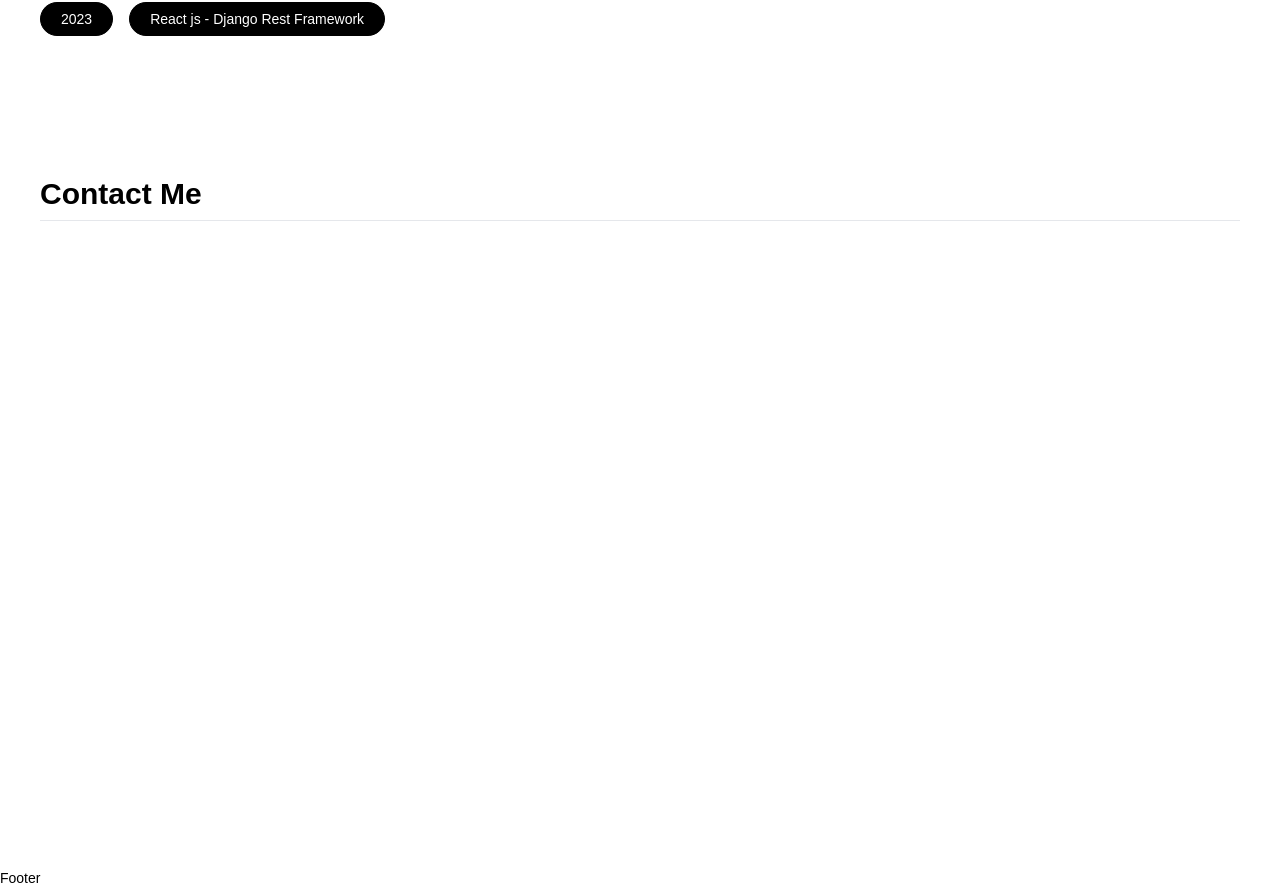
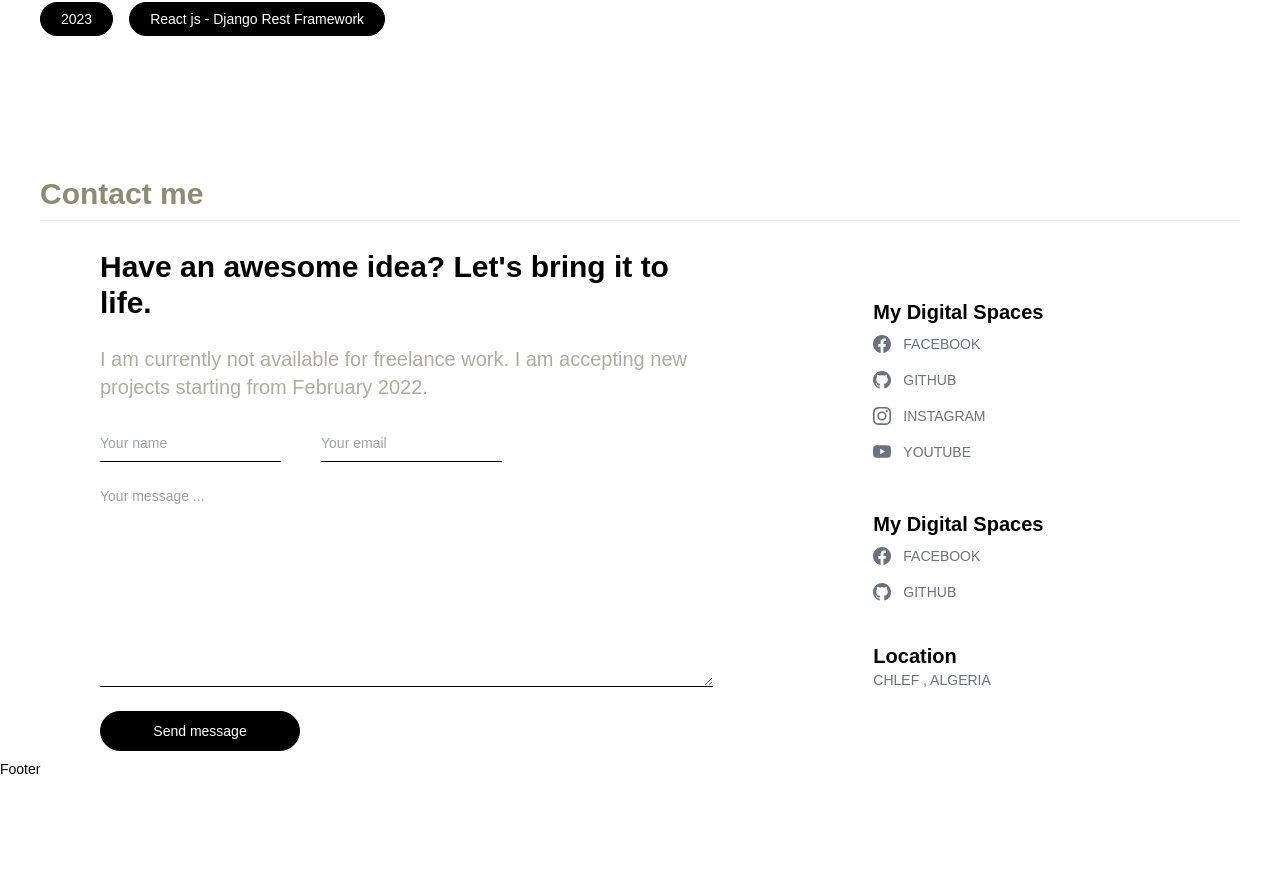
Before and after one commit to kreifeur/kreifeur-ibrahim, a Next.js app: page / in a window 1280 px wide. Shown: the part 6048-6936 px from the top of the page. After the commit the page ends 6827 px from the top, so only its background shows below. Built offline with nearby package versions, Linux system fonts and the light colour scheme.

Commit message:
contact page

```diff
--- a/components/Contact.jsx
+++ b/components/Contact.jsx
@@ -1,15 +1,96 @@
+import { BsFacebook, BsGithub, BsInstagram, BsYoutube } from "react-icons/bs";
 const Contact = () => {
   return (
-    <section id="contact" className="w-full h-screen ">
-      <div className="h-[90vh] mt-[10vh] py-2 sm:px-10 px-2 flex flex-col gap-2">
-        <h1 className="head_text">
-           Contact Me
-        </h1>
-        <hr  />
+    <section id="contact" className="w-full  ">
+      <div className="mt-[10vh] py-2 sm:px-10 px-2 flex flex-col gap-2 items-center  ">
+        <h1 className="w-full name head_text text-secondary-600">Contact me</h1>
+        <hr className="w-full" />
+        <div className="flex font-[200] w-[90%] items-center  gap-[20vh]">
+          <div className="flex-[2] flex flex-col gap-6">
+            <h1 className="head_text">
+              Have an awesome idea? Let's bring it to life.
+            </h1>
+            <p className="text-xl text-secondary-500">
+              I am currently not available for freelance work. I am accepting
+              new projects starting from February 2022.
+            </p>
+            <div className="flex gap-10">
+              <input
+                className="py-2 outline-none border-b border-b-black"
+                placeholder="Your name"
+                type="text"
+              />
+              <input
+                className="py-2 outline-none border-b border-b-black"
+                placeholder="Your email"
+                type="text"
+              />
+            </div>
+            <textarea
+              className=" outline-none border-b border-b-black"
+              placeholder="Your message ..."
+              name=""
+              id=""
+              cols="30"
+              rows="10"
+            ></textarea>
+            <button className="black_btn h-[40px] w-[200px]">
+              Send message
+            </button>
+          </div>
+          <div className="flex-[1] flex flex-col gap-10">
+            <div>
+              <h1 className="text-xl font-bold my-2">My Digital Spaces</h1>
+              <ul className="flex flex-col gap-4">
+                <li className="flex gap-3 text-gray-500  items-center ">
+                  <BsFacebook className="text-lg" />
+                  FACEBOOK
+                </li>
 
+                <li className="flex gap-3 text-gray-500  items-center ">
+                  <BsGithub className="text-lg" />
+                  GITHUB
+                </li>
+
+                <li className="flex gap-3 text-gray-500  items-center ">
+                  <BsInstagram className="text-lg" />
+                  INSTAGRAM
+                </li>
+
+                <li className="flex gap-3 text-gray-500  items-center ">
+                  <BsYoutube className="text-lg" />
+                  YOUTUBE
+                </li>
+              </ul>
+            </div>
+
+
+            <div>
+              <h1 className="text-xl font-bold my-2">My Digital Spaces</h1>
+              <ul className="flex flex-col gap-4">
+                <li className="flex gap-3 text-gray-500  items-center ">
+                  <BsFacebook className="text-lg" />
+                  FACEBOOK
+                </li>
+
+                <li className="flex gap-3 text-gray-500  items-center ">
+                  <BsGithub className="text-lg" />
+                  GITHUB
+                </li>
+              </ul>
+            </div>
+
+            <div>
+              <h1 className="text-xl font-bold ">Location</h1>
+              <div className="flex gap-3 text-gray-500  items-center">
+                CHLEF , ALGERIA
+              </div>
+            </div>
+          </div>
+        </div>
       </div>
     </section>
-  )
-}
+  );
+};
 
-export default Contact
+export default Contact;
--- a/components/Projects.jsx
+++ b/components/Projects.jsx
@@ -2,7 +2,7 @@ import ProjectCard from "./ProjectCard";
 
 const Projects = () => {
   return (
-    <section id="experiences" className="w-full  ">
+    <section id="projects" className="w-full  ">
       <div className="mt-[10vh] py-2 sm:px-10 px-2 flex flex-col gap-2">
         <h1 className="name head_text text-secondary-600">My Projects</h1>
         <hr />
--- a/package.json
+++ b/package.json
@@ -12,7 +12,8 @@
     "gsap": "^3.12.4",
     "next": "14.0.4",
     "react": "^18",
-    "react-dom": "^18"
+    "react-dom": "^18",
+    "react-icons": "^4.12.0"
   },
   "devDependencies": {
     "autoprefixer": "^10.0.1",
```
Also changed, not shown: 1 other file (tests, documents, lock files or other folders).
